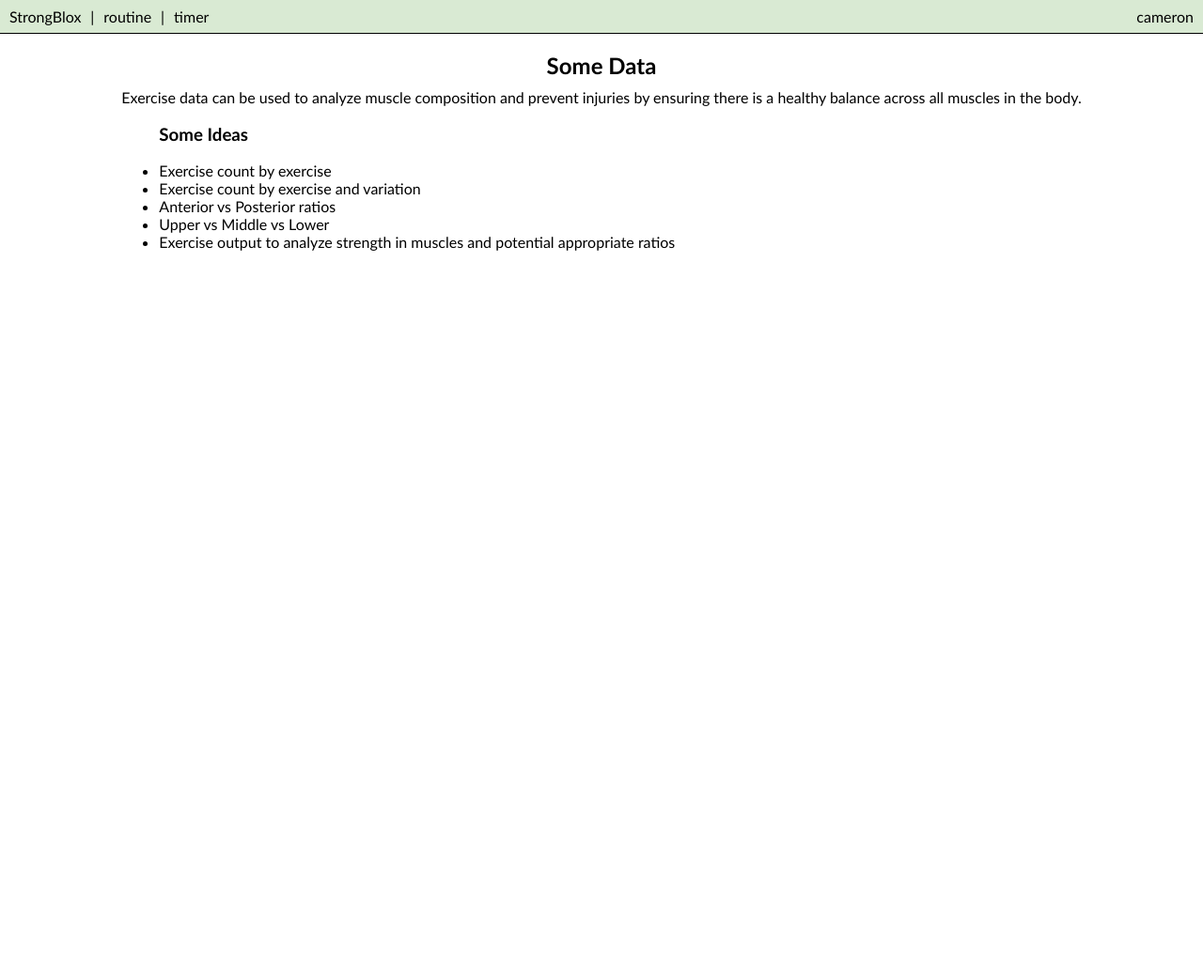
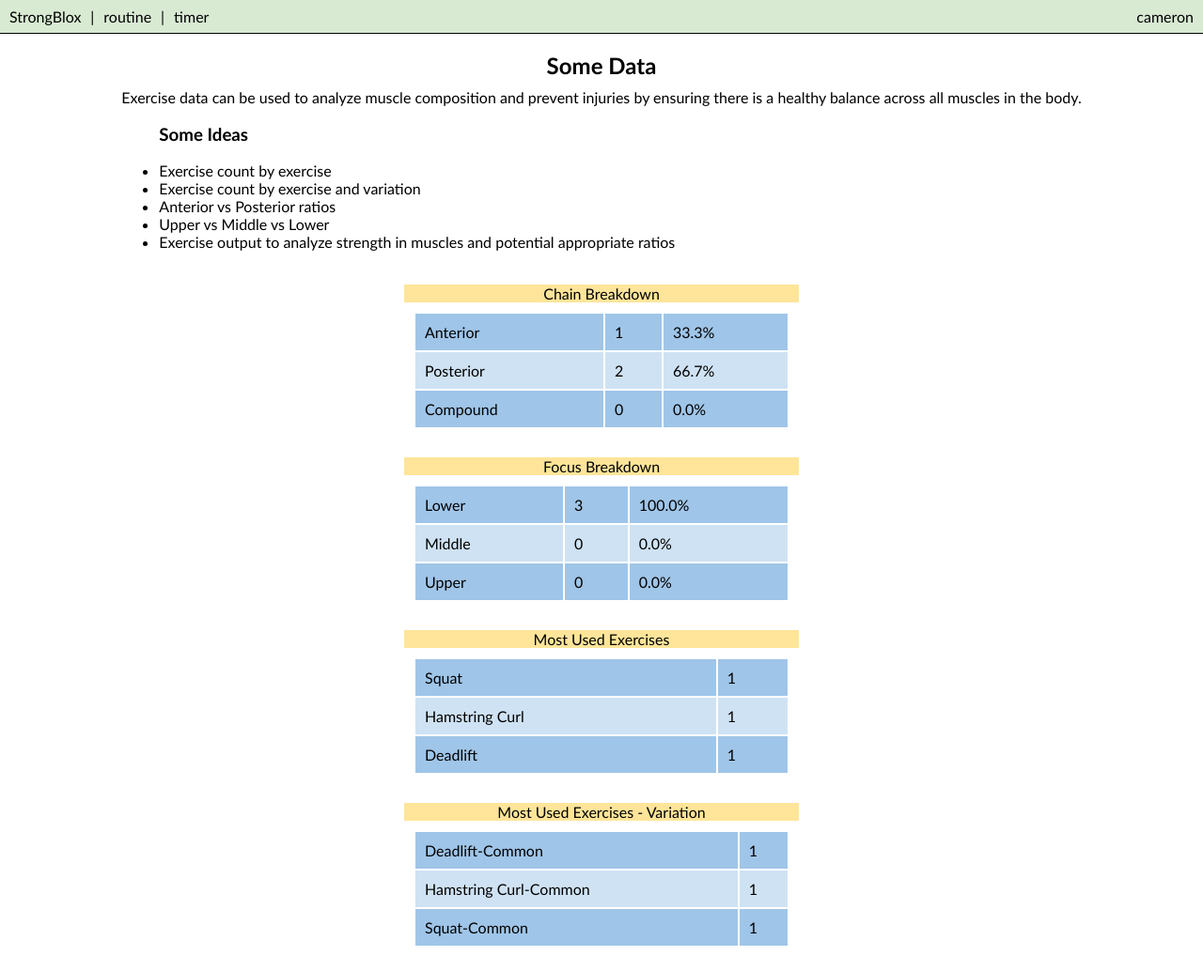
Before and after one commit to cmonrinski/strongblox, a Flask app: page /data in a window 1280 px wide. Shown: the whole page at 94% size. Before the commit the page ends 267 px from the top, so only its background shows below. Run offline with Flask 2, Linux system fonts and the light colour scheme; a user stored in the database is signed in; data comes from the database, SQL or seed files in the repository; both versions use the stored data as it was after the commit; some libraries are stand-ins or nearby versions.

Commit message:
built start of data page

```diff
--- a/app.py
+++ b/app.py
@@ -92,6 +92,114 @@ def index():
                 vertical_calendar[month_year][day] = val
 
         return render_template("index.html", vertical_calendar=vertical_calendar)
+
+
+@app.route("/data")
+@login_required
+def data():
+
+    # Display all equipments in database from SQLite on equipment.html
+    db = sqlite3.connect("workouts.db")
+    db.row_factory = sqlite3.Row
+    cur = db.cursor()
+
+    # Get exercise and count
+    cur.execute("SELECT exercise, COUNT(exercise) AS count FROM routines WHERE user_id = ? GROUP BY exercise ORDER BY COUNT(exercise) desc", (session["user_id"],))
+    exercise_count = cur.fetchall()
+
+    # Get exercise + variation and count
+    cur.execute("SELECT exercise || '-' || variation AS exercise_variation, COUNT(*) AS count FROM routines WHERE user_id = ? GROUP BY exercise || '-' || variation ORDER BY COUNT(exercise) desc, exercise", (session["user_id"],))
+    variation_count = cur.fetchall()
+
+    """
+
+    SELECT e.chain, count(*) AS count
+    FROM exercises e
+    JOIN routines r ON e.exercise = r.exercise AND e.variation = r.variation
+    WHERE r.user_id = 1
+    GROUP BY e.chain;
+
+    SELECT r.exercise || '-' || r.variation AS exercise_variation, e.chain
+    FROM exercises e
+    JOIN routines r ON e.exercise = r.exercise AND e.variation = r.variation
+    WHERE r.user_id = 1;
+
+    SELECT exercise FROM routines WHERE user_id = 1;
+
+    """
+
+    # Get chain data together
+    cur.execute("SELECT e.chain, count(*) AS count FROM exercises e JOIN routines r ON e.exercise = r.exercise AND e.variation = r.variation WHERE r.user_id = ? GROUP BY e.chain;", (session["user_id"],))
+    chain_temp = cur.fetchall()
+
+    # Define chain count dict and set all values to 0
+    chain_count = {}
+    chain_total_count = 0
+
+    # Set 0 as count for each chain in dict
+    for chain in CHAINS:
+        chain_count[chain] = 0
+
+    # Loop through temp and match to correct chain, then update dict value
+    for row in chain_temp:
+        for chain in CHAINS:
+            if row[0] == chain:
+                chain_total_count += row[1]
+                chain_count[chain] = row[1]
+
+    # Add percent of chain compared to total count
+    for chain in CHAINS:
+        chain_percent = 100 * (float(chain_count[chain]) / float(chain_total_count))
+        chain_count[chain] = [chain_count[chain], chain_percent]
+
+
+    """
+
+    SELECT e.focus, count(*) AS count FROM exercises e
+    JOIN routines r ON e.exercise = r.exercise AND e.variation = r.variation
+    WHERE r.user_id = 1
+    GROUP BY e.focus;
+
+    SELECT e.exercise, e.focus AS count FROM exercises e
+    JOIN routines r ON e.exercise = r.exercise AND e.variation = r.variation
+    WHERE r.user_id = 1;
+
+    SELECT e.focus, e.exercise, count(*) AS count FROM exercises e
+    JOIN routines r ON e.exercise = r.exercise AND e.variation = r.variation
+    WHERE r.user_id = 1
+    GROUP BY e.focus;
+
+
+    """
+
+    # Get Focuses data together
+    cur.execute("SELECT e.focus, count(*) AS count FROM exercises e JOIN routines r ON e.exercise = r.exercise AND e.variation = r.variation WHERE r.user_id = ? GROUP BY e.focus;", (session["user_id"],))
+    focus_temp = cur.fetchall()
+
+    focus_count = {}
+    focus_total_count = 0
+
+    # Set 0 as count for each focus in dict
+    for focus in FOCUSES:
+        focus_count[focus] = 0
+
+    # Loop through temp and match to correct focus, then update dict value
+    for row in focus_temp:
+        for focus in FOCUSES:
+            if row[0] == focus:
+                focus_total_count += row[1]
+                focus_count[focus] = row[1]
+
+    # Add percent of focus compared to total count
+    for focus in FOCUSES:
+        focus_percent = 100 * (float(focus_count[focus]) / float(focus_total_count))
+        focus_count[focus] = [focus_count[focus], focus_percent]
+
+    # Get Antirotation data together
+
+    # Get strength data (will probably need to create strenght value of each exercise and a recency value (like last 30 days))
+
+    return render_template("data.html", exercise_count=exercise_count, variation_count=variation_count, chain_count=chain_count, focus_count=focus_count)
 
 
 @app.route("/equipment", methods=["GET", "POST"])
@@ -196,6 +304,21 @@ def muscles():
         return render_template("muscles.html", muscles=muscles)
 
 
+@app.route("/history")
+@login_required
+def history():
+
+    db = sqlite3.connect("workouts.db")
+    db.row_factory = sqlite3.Row
+    cur = db.cursor()
+
+    # Display all routines in database from SQLite on history.html
+    cur.execute("SELECT * FROM routines WHERE user_id IS NULL OR user_id = ? ORDER BY routine_id DESC", (session["user_id"],))
+    routines = cur.fetchall()
+
+    return render_template("history.html", routines=routines)
+
+
 @app.route("/routine", methods=["GET", "POST"])
 @login_required
 def routine():
@@ -272,27 +395,6 @@ def routine():
         exercises=exercises, antirotations=ANTIROTATIONS, equipments=equipments, variations=variations, routine_history=routine_history)
 
 
-@app.route("/history")
-@login_required
-def history():
-
-    db = sqlite3.connect("workouts.db")
-    db.row_factory = sqlite3.Row
-    cur = db.cursor()
-
-    # Display all routines in database from SQLite on history.html
-    cur.execute("SELECT * FROM routines WHERE user_id IS NULL OR user_id = ? ORDER BY routine_id DESC", (session["user_id"],))
-    routines = cur.fetchall()
-
-    return render_template("history.html", routines=routines)
-
-
-@app.route("/timer")
-def timer():
-
-    return render_template("timer.html")
-
-
 @app.route("/success")
 @login_required
 def success():
@@ -300,11 +402,10 @@ def success():
     return render_template("success.html")
 
 
-@app.route("/data")
-@login_required
-def data():
+@app.route("/timer")
+def timer():
 
-    return render_template("data.html")
+    return render_template("timer.html")
 
 
 @app.route("/calendar")
--- a/static/styles.css
+++ b/static/styles.css
@@ -259,6 +259,7 @@ input {
 
 /* Stick under Nav-bar */
 .sticky {
+  top: 20px;
   position: sticky;
 }
 
@@ -330,6 +331,7 @@ input {
 #table-exercises .accordion {
   color: black;
   font-size: 16px;
+  line-height: 27px;
   background-color: transparent;
   cursor: pointer;
   padding: 0px;
@@ -342,10 +344,11 @@ input {
 
 /* Style the accordion panel. Note: hidden by default */
 #table-exercises .panel {
-  padding: 0 18px;
+  /* padding: 0 18px; */
   background-color: transparent;
   display: none;
   overflow: hidden;
+  line-height: 27px;
 }
 
 /* Equipement Table */
@@ -426,6 +429,7 @@ input {
 
 #table-history .accordion {
   color: black;
+  line-height: 27px;
   font-size: 16px;
   background-color: transparent;
   cursor: pointer;
@@ -439,7 +443,7 @@ input {
 
 /* Style the accordion panel. Note: hidden by default */
 #table-history .panel {
-  padding: 0 18px;
+  line-height: 27px;
   background-color: transparent;
   display: none;
   overflow: hidden;
--- a/templates/data.html
+++ b/templates/data.html
@@ -18,6 +18,72 @@
             <li>Exercise output to analyze strength in muscles and potential appropriate ratios</li>
         </ul>
     </div>
+    <div class="section data">
+        <table id="table-exercises">
+            <div>
+                <p class="history-calendar">Chain Breakdown</p>
+            </div>
+            <tbody>
+                <!-- Loop through data -->
+                {% for chain, count in chain_count.items() %}
+                <tr>
+                    <td>{{ chain }}</td>
+                    <td>{{ count[0] }}</td>
+                    <td>{{ "%.1f"|format(count[1]) }}%</td>
+                </tr>
+                {% endfor %}
+            </tbody>
+        </table>
+    </div>
+    <div class="section data">
+        <table id="table-exercises">
+            <div>
+                <p class="history-calendar">Focus Breakdown</p>
+            </div>
+            <tbody>
+                <!-- Loop through data -->
+                {% for focus, count in focus_count.items() %}
+                <tr>
+                    <td>{{ focus }}</td>
+                    <td>{{ count[0] }}</td>
+                    <td>{{ "%.1f"|format(count[1]) }}%</td>
+                </tr>
+                {% endfor %}
+            </tbody>
+        </table>
+    </div>
+    <div class="section data">
+        <table id="table-exercises">
+            <div>
+                <p class="history-calendar">Most Used Exercises</p>
+            </div>
+            <tbody>
+                <!-- Loop through data -->
+                {% for exercise in exercise_count %}
+                <tr>
+                    <td>{{ exercise.exercise }}</td>
+                    <td>{{ exercise.count }}</td>
+                </tr>
+                {% endfor %}
+            </tbody>
+        </table>
+    </div>
+    <div class="section data">
+        <table id="table-exercises">
+            <div>
+                <p class="history-calendar">Most Used Exercises - Variation</p>
+            </div>
+            <tbody>
+                <!-- Loop through data -->
+                {% for variation in variation_count %}
+                <tr>
+                    <td>{{ variation.exercise_variation }}</td>
+                    <td>{{ variation.count }}</td>
+                </tr>
+                {% endfor %}
+            </tbody>
+        </table>
+    </div>
 </div>
 
 {% endblock %}
--- a/templates/exercises.html
+++ b/templates/exercises.html
@@ -49,7 +49,7 @@
                         <tr>
                             <td>
                                 <button class="accordion">
-                                    <span class="parent">{{ exercise.exercise }} - {{ exercise.variation }}</span><br>
+                                    <span class="parent">{{ exercise.exercise }} - {{ exercise.variation }}</span>
                                 </button>
                                 <div class="panel">
                                     <span class="child">Muscle: {{ exercise.muscle }} </span><br>
```
Also changed, not shown: templates/index.html (+45 -0 lines), workouts.db, 3 other files.
